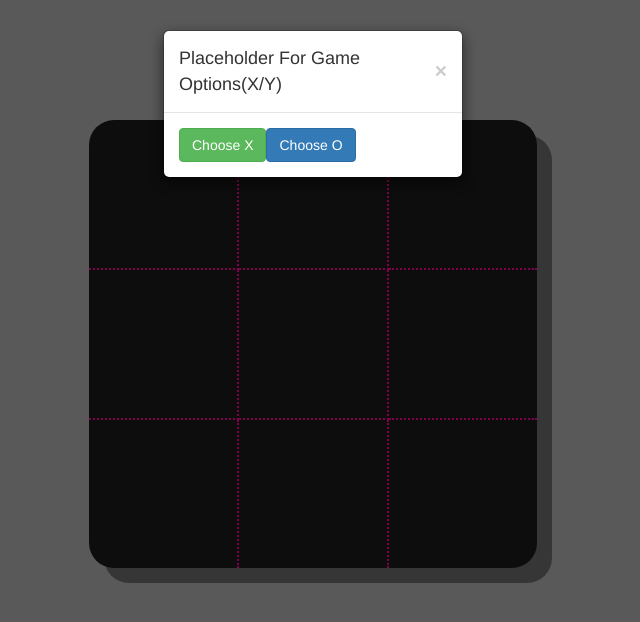
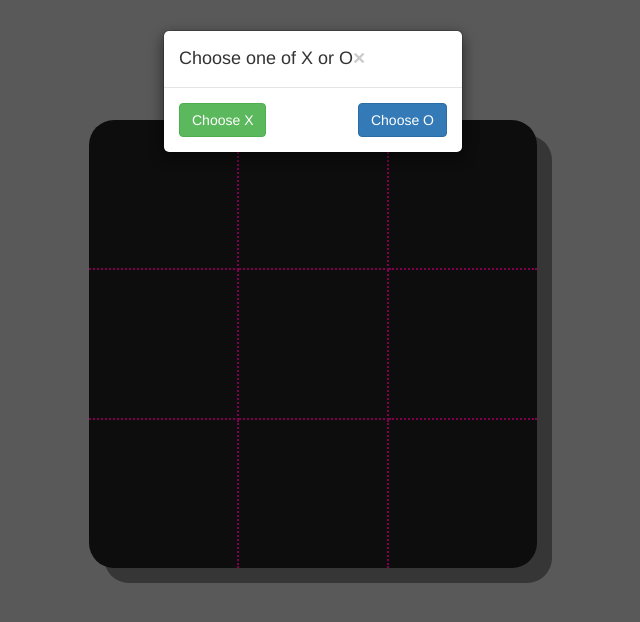
Before and after one commit to mdtycho/TicTacToe, an Angular app: page / in a window 1280 px wide. Shown: the top 622 px of the page, without its empty margins (327-967 px from the left). Built offline with nearby package versions, Linux system fonts and the light colour scheme.

Commit message:
added service for choosing X/O, handled click event on our choosing buttons

```diff
--- a/src/app/app.component.html
+++ b/src/app/app.component.html
@@ -3,14 +3,14 @@
     <div class="modal-dialog modal-sm">
         <div class="modal-content">
             <div class="modal-header">
-                <h4 class="modal-title pull-left">Placeholder For Game Options(X/Y)</h4>
+                <h4 class="modal-title pull-left">Choose one of X or O</h4>
                 <button type="button" class="close pull-right" aria-label="Close" (click)="hideModal()">
           <span aria-hidden="true">&times;</span>
         </button>
             </div>
             <div class="modal-body">
-                <button class="btn btn-success">Choose X</button>
-                <button class="btn btn-primary">Choose O</button>
+                <button (click)="choseX" class="btn btn-success">Choose X</button>
+                <button (click)="choseO" class="btn btn-primary pull-right">Choose O</button>
             </div>
         </div>
     </div>
--- a/src/app/app.component.ts
+++ b/src/app/app.component.ts
@@ -1,5 +1,6 @@
 import { Component,ViewChild } from '@angular/core';
 import { ModalDirective } from 'ngx-bootstrap/modal';
+import {ChooseService} from './services/choose.service';
 
 @Component({
   selector: 'app-root',
@@ -9,10 +10,23 @@ import { ModalDirective } from 'ngx-bootstrap/modal';
 export class AppComponent {
   @ViewChild('autoShownModal') public autoShownModal:ModalDirective;
 
+  constructor(choose_service:ChooseService){
+    this.choose_service = choose_service;
+  }
+  private choose_service:ChooseService;
+
   public isModalShown:boolean = true;
 
   public onHidden():void {
     this.isModalShown = false;
   }
 
+  choseX():void{
+    this.choose_service.ChooseOne.emit('X');
+  }
+
+  choseO():void{
+    this.choose_service.ChooseOne.emit('O');
+  }
+
 }
--- a/src/app/app.module.ts
+++ b/src/app/app.module.ts
@@ -2,6 +2,9 @@ import { BrowserModule } from '@angular/platform-browser';
 import { NgModule } from '@angular/core';
 import { FormsModule } from '@angular/forms';
 import { HttpModule } from '@angular/http';
+
+// Services
+import {ChooseService} from './services/choose.service'
 
 import { AppComponent } from './app.component';
 
@@ -19,7 +22,7 @@ import { ModalModule } from 'ngx-bootstrap/modal';
     HttpModule,
     ModalModule.forRoot()
   ],
-  providers: [],
+  providers: [ChooseService],
   bootstrap: [AppComponent]
 })
 export class AppModule { }
--- /dev/null
+++ b/src/app/services/choose.service.ts
@@ -0,0 +1,10 @@
+import { Injectable,EventEmitter } from '@angular/core';
+
+@Injectable()
+export class ChooseService {
+
+  constructor() { }
+
+  public ChooseOne:EventEmitter<string> = new EventEmitter();
+
+}
```
Also changed, not shown: 1 other file (tests, documents, lock files or other folders).
